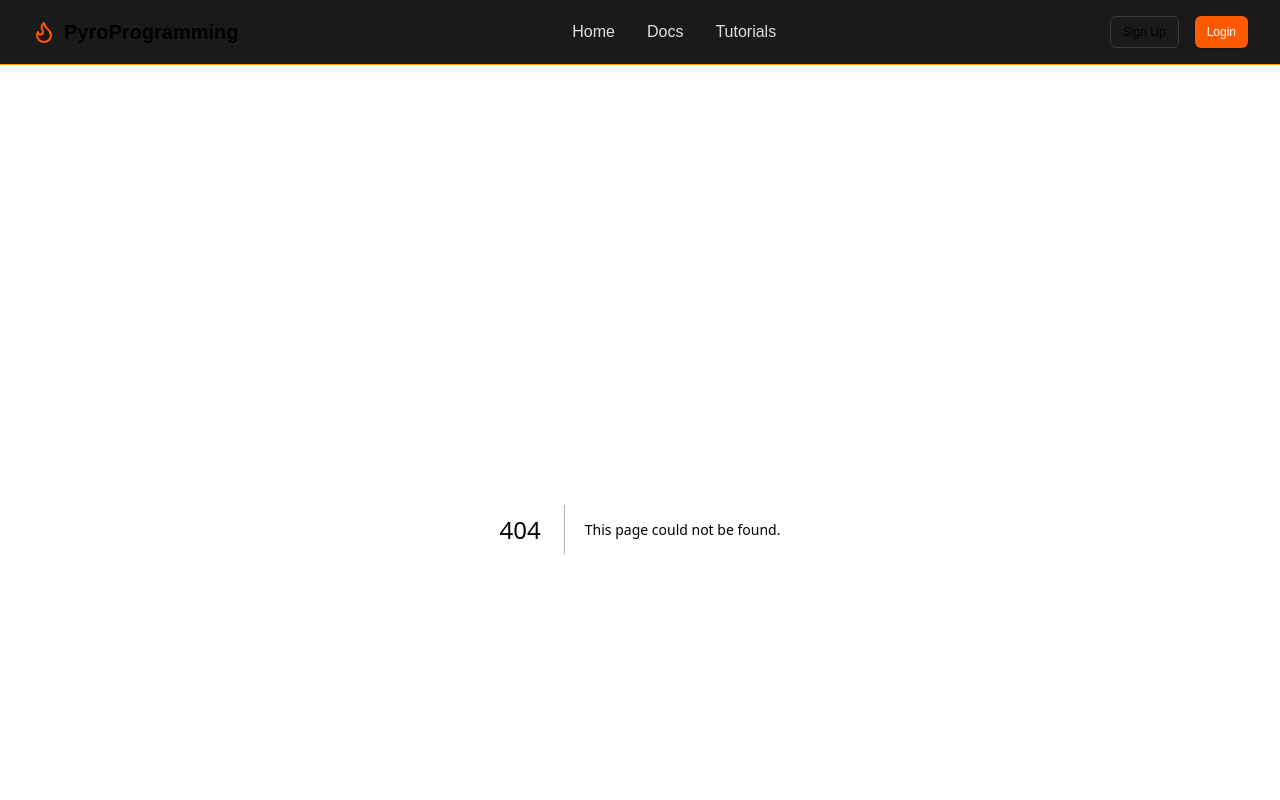
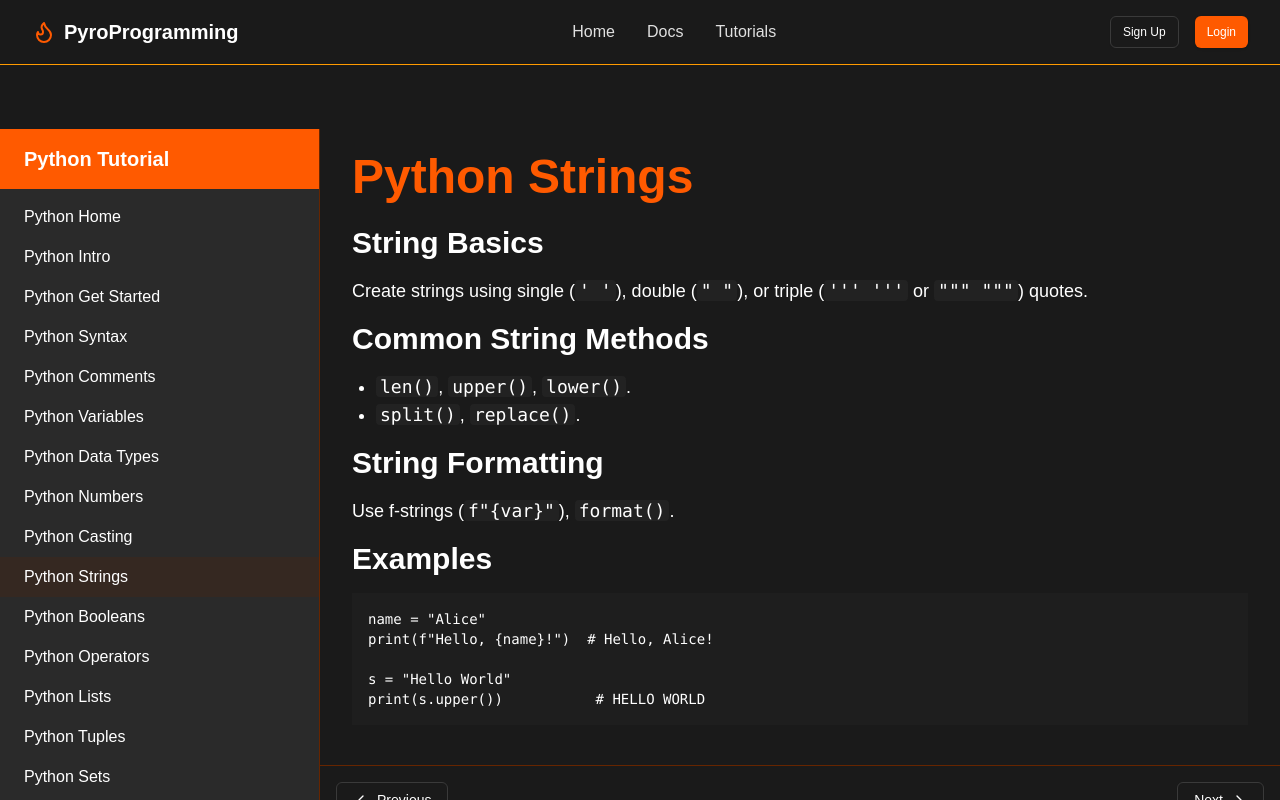
Before and after one commit to 321EZ123/PyroProgramming, a Next.js app: page /tutorials/python/strings in a window 1280 px wide. Before the commit this address had no page. Shown: the top 800 px of the page. Built offline with nearby package versions, Linux system fonts and the light colour scheme.

Commit message:
Create page.tsx

```diff
--- /dev/null
+++ b/src/app/tutorials/python/strings/page.tsx
@@ -0,0 +1,38 @@
+"use client";
+
+export default function Page() {
+  return (
+    <div className="max-w-4xl mx-auto">
+      <h1 className="text-5xl font-bold mb-6 text-primary">Python Strings</h1>
+      <h2 className="text-3xl font-semibold mb-4">String Basics</h2>
+      <p className="text-lg mb-4">
+        Create strings using single (<code className="bg-card/50 px-1 rounded">' '</code>), double (<code className="bg-card/50 px-1 rounded">" "</code>), or triple (<code className="bg-card/50 px-1 rounded">{`''' '''`}</code> or <code className="bg-card/50 px-1 rounded">{`""" """`}</code>) quotes.
+      </p>
+      <h2 className="text-3xl font-semibold mb-4">Common String Methods</h2>
+      <ul className="list-disc pl-6 mb-4 text-lg">
+        <li>
+          <code className="bg-card/50 px-1 rounded">len()</code>,{" "}
+          <code className="bg-card/50 px-1 rounded">upper()</code>,{" "}
+          <code className="bg-card/50 px-1 rounded">lower()</code>.
+        </li>
+        <li>
+          <code className="bg-card/50 px-1 rounded">split()</code>,{" "}
+          <code className="bg-card/50 px-1 rounded">replace()</code>.
+        </li>
+      </ul>
+      <h2 className="text-3xl font-semibold mb-4">String Formatting</h2>
+      <p className="text-lg mb-4">
+        Use f-strings (<code className="bg-card/50 px-1 rounded">{'f"{var}"'}</code>),{" "}
+        <code className="bg-card/50 px-1 rounded">format()</code>.
+      </p>
+      <h2 className="text-3xl font-semibold mb-4">Examples</h2>
+      <pre className="bg-[#1E1E1E] p-4 text-white font-mono text-sm mb-4">
+        <code>{`name = "Alice"
+print(f"Hello, {name}!")  # Hello, Alice!
+
+s = "Hello World"
+print(s.upper())           # HELLO WORLD`}</code>
+      </pre>
+    </div>
+  );
+}
```
